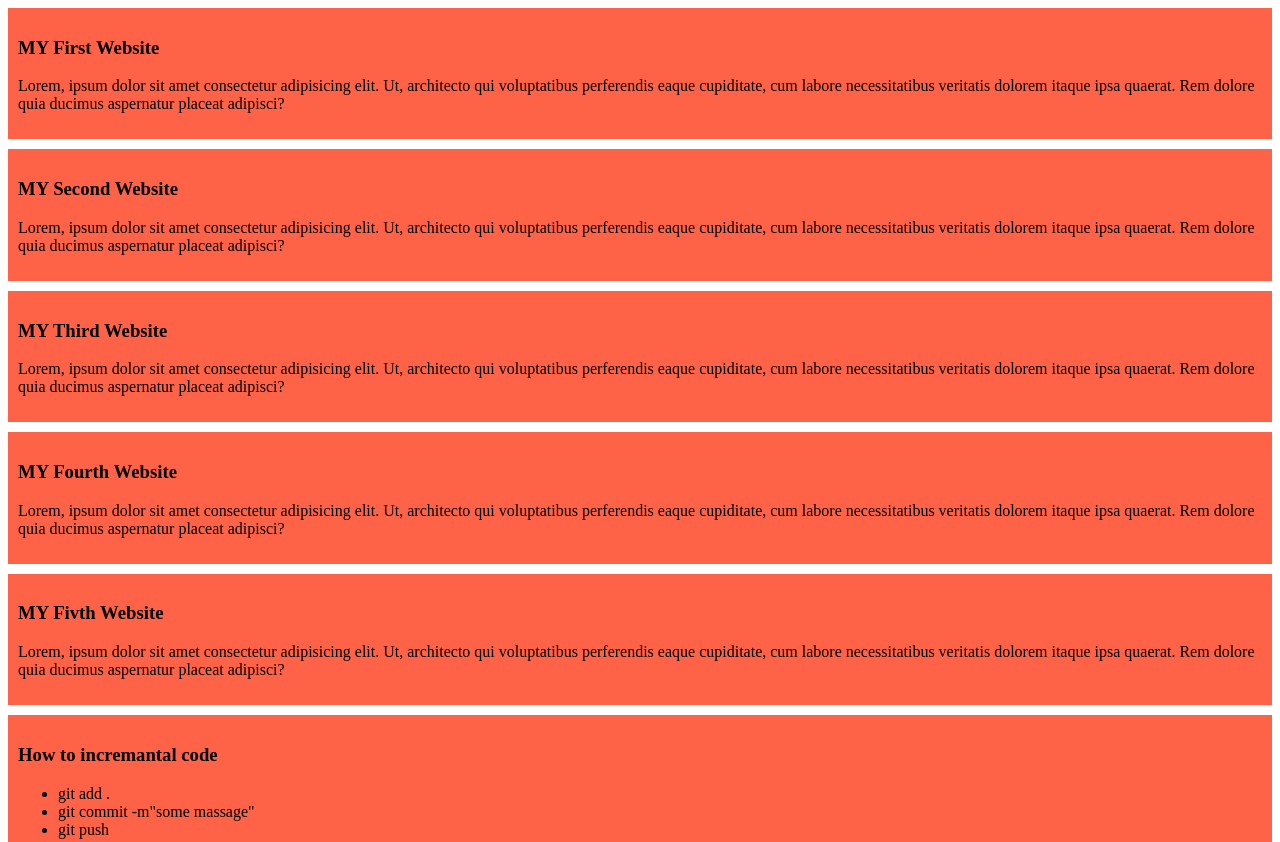
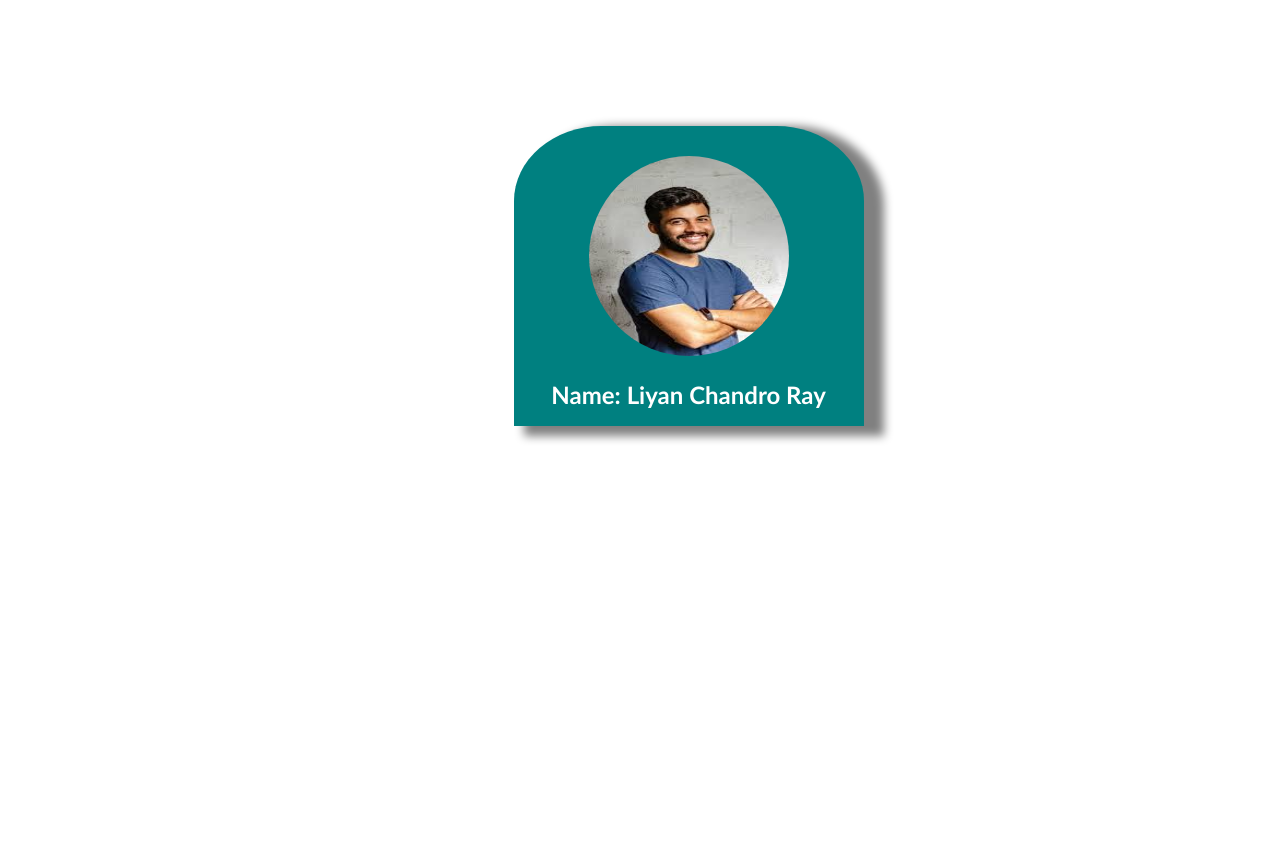
Before and after one commit to Liyanroy12/try-to-push-website, a plain HTML site: page index.html in a window 1280 px wide. Shown: the top 842 px of the page. After the commit the page ends 800 px from the top, so only its background shows below. Drawn offline with Linux system fonts and the light colour scheme.

Commit message:
added the card

```diff
--- a/blog.css
+++ b/blog.css
@@ -1,10 +1,22 @@
-div{
-    background-color: tomato;
-    padding: 10px;
-    margin-bottom: 10px;
+.card{
+    height: 300px;
+    background-color: teal;
+    width: 350px;
+    border-top-left-radius: 25%;
+    border-top-right-radius: 25%;
+    margin-left: 40%;
+    margin-top: 10%;
+    box-shadow: 15px 5px 10px 5px grey;
 }
 img{
-    height: 400px;
-    width: 350px;
-    margin-left: 25%;
+    height: 200px;
+    width: 200px;
+    margin-left: 75px;
+    margin-top: 30px;
+    border-radius: 50%;
 }
+h2{
+    font-family: 'Gill Sans', 'Gill Sans MT', Calibri, 'Trebuchet MS', sans-serif;
+    color: white;
+    text-align: center;
+}
--- a/index.html
+++ b/index.html
@@ -7,34 +7,10 @@
     <link rel="stylesheet" href="blog.css">
 </head>
 <body>
-    <div>
-        <h3>MY First Website</h3>
-        <p>Lorem, ipsum dolor sit amet consectetur adipisicing elit. Ut, architecto qui voluptatibus perferendis eaque cupiditate, cum labore necessitatibus veritatis dolorem itaque ipsa quaerat. Rem dolore quia ducimus aspernatur placeat adipisci?</p>
     </div>
-    <div>
-        <h3>MY Second Website</h3>
-        <p>Lorem, ipsum dolor sit amet consectetur adipisicing elit. Ut, architecto qui voluptatibus perferendis eaque cupiditate, cum labore necessitatibus veritatis dolorem itaque ipsa quaerat. Rem dolore quia ducimus aspernatur placeat adipisci?</p>
-    </div>
-    <div>
-        <h3>MY Third Website</h3>
-        <p>Lorem, ipsum dolor sit amet consectetur adipisicing elit. Ut, architecto qui voluptatibus perferendis eaque cupiditate, cum labore necessitatibus veritatis dolorem itaque ipsa quaerat. Rem dolore quia ducimus aspernatur placeat adipisci?</p>
-    </div>
-    <div>
-        <h3>MY Fourth Website</h3>
-        <p>Lorem, ipsum dolor sit amet consectetur adipisicing elit. Ut, architecto qui voluptatibus perferendis eaque cupiditate, cum labore necessitatibus veritatis dolorem itaque ipsa quaerat. Rem dolore quia ducimus aspernatur placeat adipisci?</p>
-    </div>
-    <div>
-        <h3>MY Fivth Website</h3>
-        <p>Lorem, ipsum dolor sit amet consectetur adipisicing elit. Ut, architecto qui voluptatibus perferendis eaque cupiditate, cum labore necessitatibus veritatis dolorem itaque ipsa quaerat. Rem dolore quia ducimus aspernatur placeat adipisci?</p>
-    </div>
-    <div>
-        <h3>How to incremantal code</h3>
-        <ul>
-            <li>git add .</li>
-            <li>git commit -m"some massage"</li>
-            <li>git push</li>
-        </ul>
+    <div class="card">
         <img src="download.jpeg" alt="man-photo">
+        <h2>Name: Liyan Chandro Ray</h2>
     </div>
 </body>
 </html>
```
